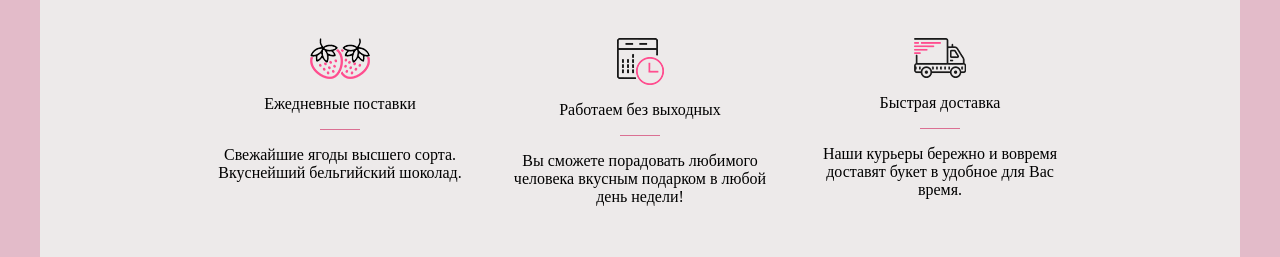
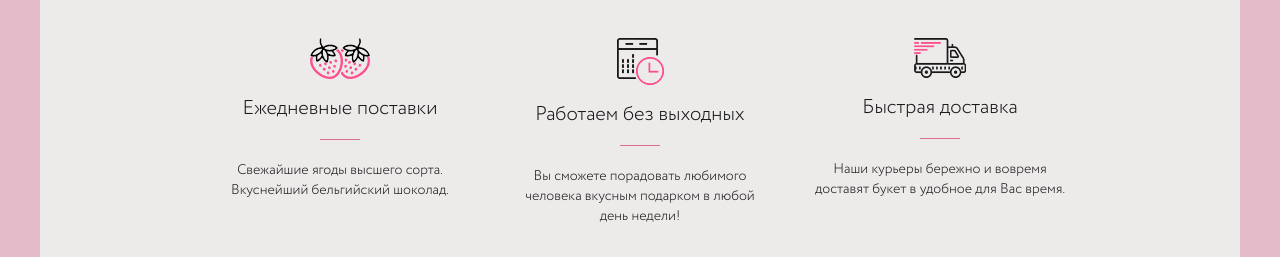
Before and after one commit to AndreyOmel/SiteBuket, a plain HTML site: page index.html in a window 1280 px wide. Shown: the part 684-941 px from the top of the page. Drawn offline with Linux system fonts and the light colour scheme.

Commit message:
Update index.css

```diff
--- a/index.css
+++ b/index.css
@@ -111,7 +111,7 @@ body{
     text-align: center;
     padding: 20px;
 }
-.advtitle{
+.plus_title{
     font-size:20px;
     line-height: 20px;
     font-family: Circle;
@@ -122,7 +122,7 @@ body{
     width: 40px;
     background-color: palevioletred;
 }
-.advtext{
+.plus_text{
     font-size:14px;
     line-height: 20px;
     font-family: Circle;
```
